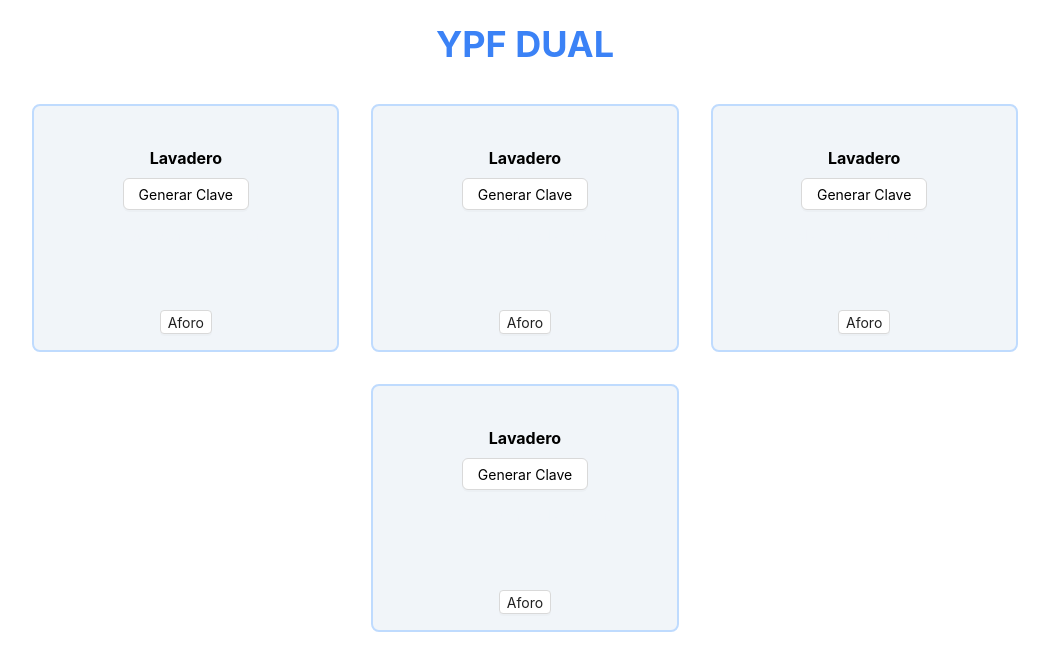
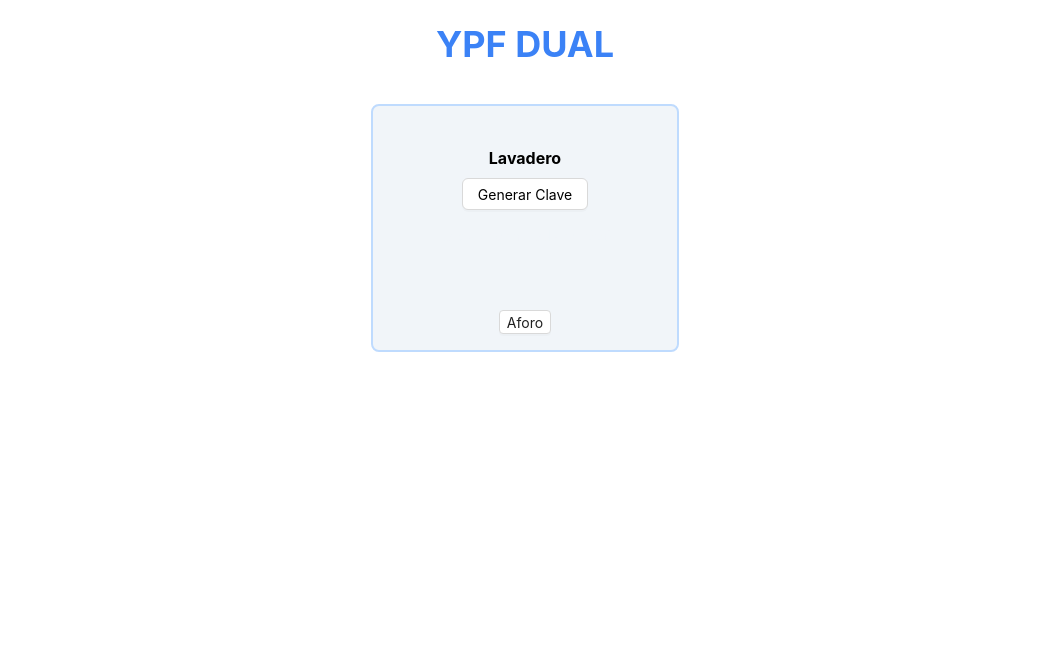
Before and after one commit to Quico88/ypf_dual, a React (Create React App) app in the folder client/admin/: page / in a window 1280 px wide. Shown: the top 670 px of the page, without its empty margins (115-1164 px from the left). Built offline with nearby package versions, Linux system fonts and the light colour scheme; no server answers.

Commit message:
only 1 carwash

```diff
--- a/client/admin/src/components/cardContainer.jsx
+++ b/client/admin/src/components/cardContainer.jsx
@@ -2,7 +2,7 @@
 
 const CardContainer = ()=> {
 
-    const devices = [ { name: "Lavadero" , url: "carwash"}, { name: "Lavadero" , url: "carwash"}, { name: "Lavadero" , url: "carwash"}, { name: "Lavadero" , url: "carwash"}]
+    const devices = [ { name: "Lavadero" , url: "carwash"}]
 
 
     return (
```
